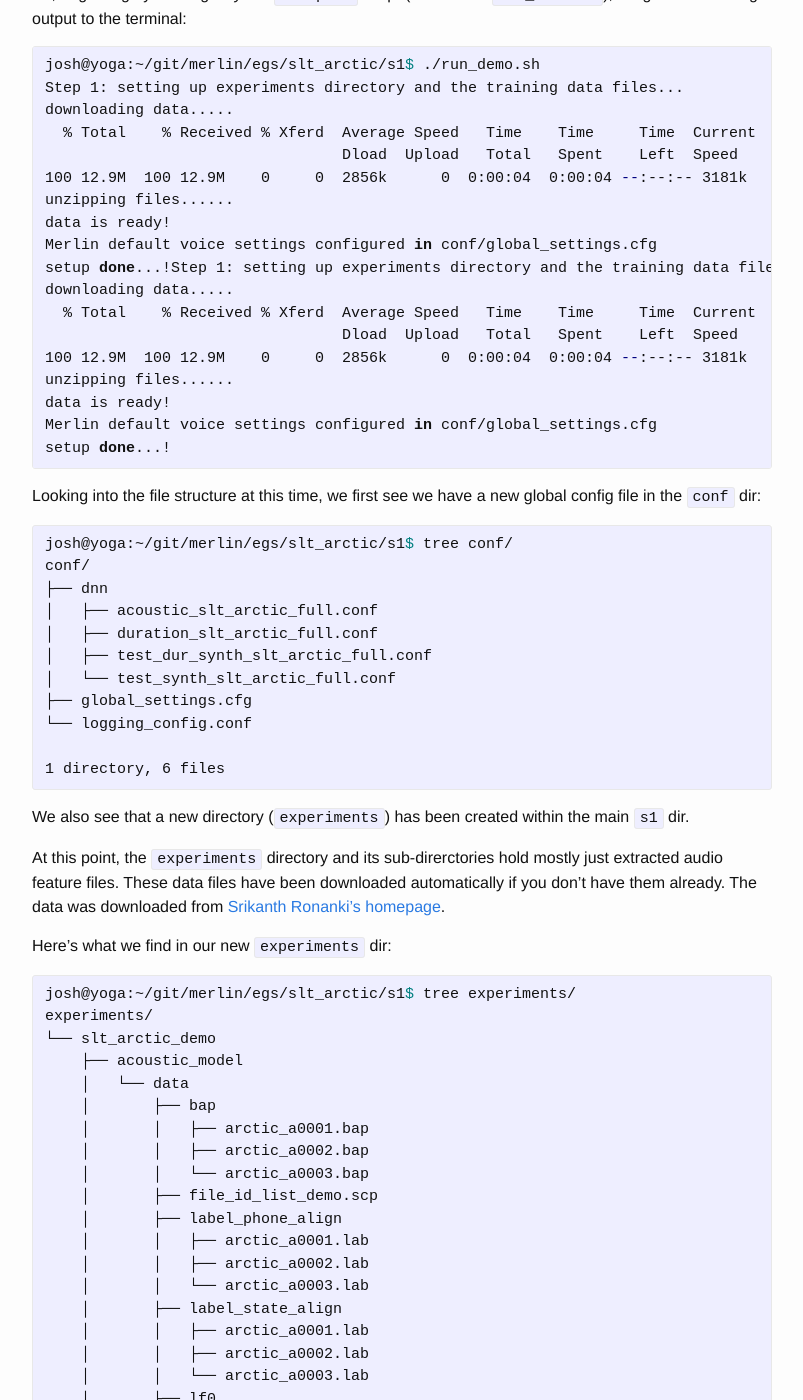
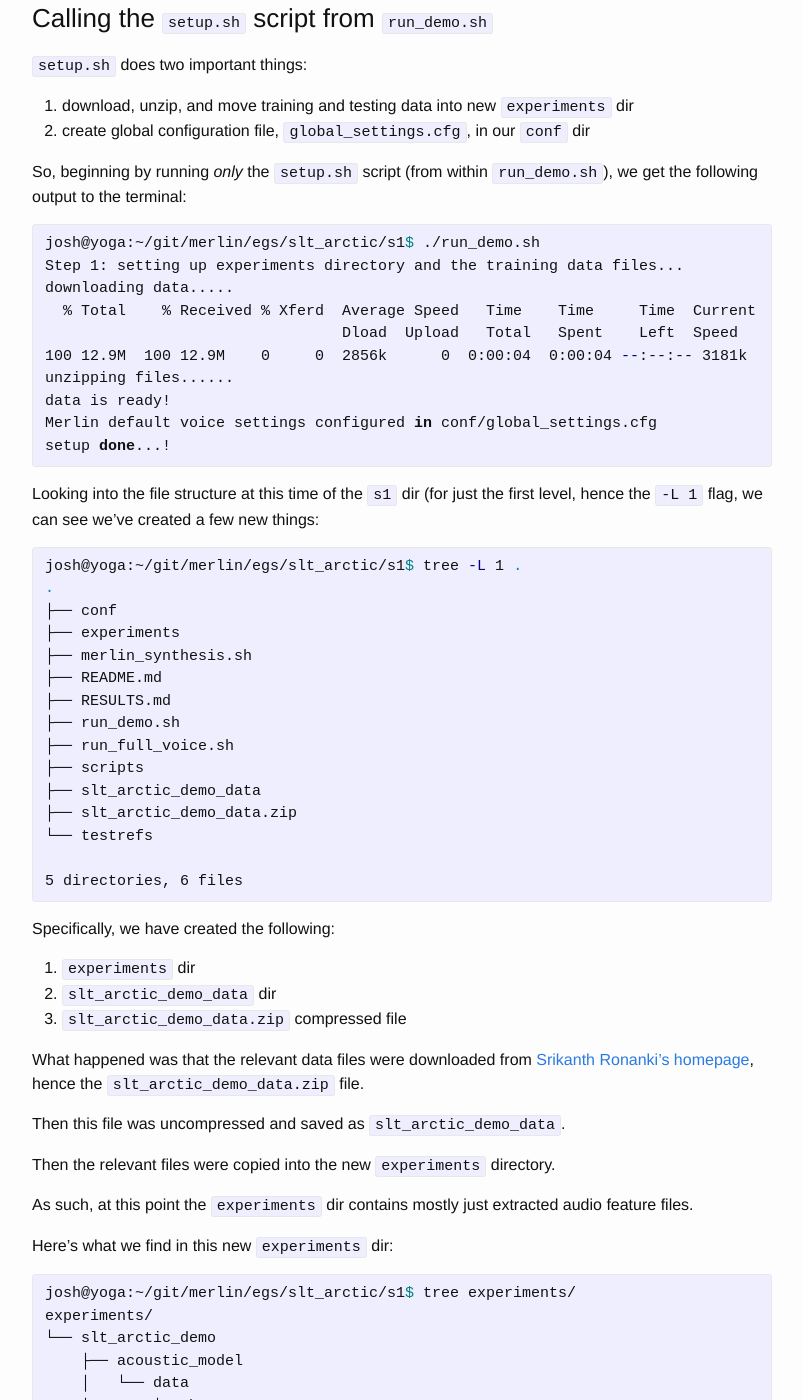
Before and after one commit to JRMeyer/jrmeyer.github.io, a Jekyll site: the page built from _posts/2017-02-14-Installing-Merlin.markdown, in a window 1280 px wide and 1400 px high, scrolled down 10491 px. Shown: the whole window, without its empty margins (238-1041 px from the left). Built offline with Jekyll 4.4.1, drawn with Linux system fonts in a browser that asks for light colours; comment, search, counter and statistics services are not loaded; some of the changed text lies outside the part shown.

Commit message:
more changes, finished with setup.sh

```diff
--- a/_posts/2017-02-14-Installing-Merlin.markdown
+++ b/_posts/2017-02-14-Installing-Merlin.markdown
@@ -330,6 +330,8 @@ Step 2: ./merlin_synthesis.sh
 
 So, we're going to start with the simpler `demo voice` as suggested.
 
+<br/>
+
 ### Pre-existing Dirs & Files
 
 Before we just go and run that `run_demo.sh`, lets investigate what data and scripts we have so far so that we can get an idea of what Merlin requires and what the workflow is.
@@ -470,11 +472,16 @@ global_config_file=conf/global_settings.cfg
 ./scripts/prepare_config_files_for_synthesis.sh $global_config_file
 {% endhighlight %}
 
-Running these scripts one-by-one, it's easier to see what's going on in my opinion.
+If we take the time to run these scripts one-by-one, we can more easily see what's going on. I'm going to run each script here, and look into what's being output by each one.
 
 <br/>
 
-#### `setup.sh`
+### Calling the `setup.sh` script from `run_demo.sh`
+
+`setup.sh` does two important things:
+
+1. download, unzip, and move training and testing data into new `experiments` dir
+2. create global configuration file, `global_settings.cfg`, in our `conf` dir
 
 So, beginning by running *only* the `setup.sh` script (from within `run_demo.sh`), we get the following output to the terminal:
 
@@ -488,38 +495,44 @@ downloading data.....
 unzipping files......
 data is ready!
 Merlin default voice settings configured in conf/global_settings.cfg
-setup done...!Step 1: setting up experiments directory and the training data files...
-downloading data.....
-  % Total    % Received % Xferd  Average Speed   Time    Time     Time  Current
-                                 Dload  Upload   Total   Spent    Left  Speed
-100 12.9M  100 12.9M    0     0  2856k      0  0:00:04  0:00:04 --:--:-- 3181k
-unzipping files......
-data is ready!
-Merlin default voice settings configured in conf/global_settings.cfg
 setup done...!
 {% endhighlight %}
 
-Looking into the file structure at this time, we first see we have a new global config file in the `conf` dir:
+Looking into the file structure at this time of the `s1` dir (for just the first level, hence the `-L 1` flag, we can see we've created a few new things:
 
 {% highlight bash %}
-josh@yoga:~/git/merlin/egs/slt_arctic/s1$ tree conf/
-conf/
-├── dnn
-│   ├── acoustic_slt_arctic_full.conf
-│   ├── duration_slt_arctic_full.conf
-│   ├── test_dur_synth_slt_arctic_full.conf
-│   └── test_synth_slt_arctic_full.conf
-├── global_settings.cfg
-└── logging_config.conf
+josh@yoga:~/git/merlin/egs/slt_arctic/s1$ tree -L 1 .
+.
+├── conf
+├── experiments
+├── merlin_synthesis.sh
+├── README.md
+├── RESULTS.md
+├── run_demo.sh
+├── run_full_voice.sh
+├── scripts
+├── slt_arctic_demo_data
+├── slt_arctic_demo_data.zip
+└── testrefs
 
-1 directory, 6 files
+5 directories, 6 files
 {% endhighlight %}
 
-We also see that a new directory (`experiments`) has been created within the main `s1` dir.
+Specifically, we have created the following:
 
-At this point, the `experiments` directory and its sub-direrctories hold mostly just extracted audio feature files. These data files have been downloaded automatically if you don't have them already. The data was downloaded from [Srikanth Ronanki's homepage][ronanki].
+1. `experiments` dir
+2. `slt_arctic_demo_data` dir
+3. `slt_arctic_demo_data.zip` compressed file
 
-Here's what we find in our new `experiments` dir:
+What happened was that the relevant data files were downloaded from [Srikanth Ronanki's homepage][ronanki], hence the `slt_arctic_demo_data.zip` file.
+
+Then this file was uncompressed and saved as `slt_arctic_demo_data`.
+
+Then the relevant files were copied into the new `experiments` directory.
+
+As such, at this point the `experiments` dir contains mostly just extracted audio feature files.
+
+Here's what we find in this new `experiments` dir:
 
 {% highlight bash %}
 josh@yoga:~/git/merlin/egs/slt_arctic/s1$ tree experiments/
@@ -572,11 +585,11 @@ experiments/
 
 In the above output I've omitted displaying most files because there's a lot, specifically, there's 433 files.
 
+Since there's a lot of stuff going on in the `experiments` dir, I think it's worth the time to briefly explain what we have downloaded in terms of audio feature, label, and utterance ID files.
+
 <br/>
 
 #### File Formats in `experiments` Dir
-
-Since there's a lot of stuff going on in this dir, I tihnk it's worth the time to briefly explain what we have in terms of feature files.
 
 In terms of the file formats, we find the following:
 
@@ -585,7 +598,6 @@ In terms of the file formats, we find the following:
 3. `*.lf0`: log-fundamental frequencies
 4. `*.mgc`: generalized cepstral coefficients
 5. `*.scp`: script file for filenames
-
 
 <br/>
 
@@ -725,7 +737,41 @@ arctic_a0009
 arctic_a0010
 {% endhighlight %}
 
+<br/>
+
+Now that we've gone through the `experiments` dir and the format of its file contents, here's a short recap of where we are:
+
+> We've just run the `setup.sh` script. This script downloaded, unzipped, and formatted the data we need for training and testing. The data we need includes (1) various audio feature files, (2) label files, and (3) utterance lists.
+
+<br/>
+
+#### Creating `global_settings.cfg` in `conf` dir
+
+We shouldn't forget that the `setup.sh` script created a new, global configuration file in the `conf` dir.
+
+This new configuration file is called `global_settings.cfg`.
+
+{% highlight bash %}
+josh@yoga:~/git/merlin/egs/slt_arctic/s1$ tree conf/
+conf/
+├── dnn
+│   ├── acoustic_slt_arctic_full.conf
+│   ├── duration_slt_arctic_full.conf
+│   ├── test_dur_synth_slt_arctic_full.conf
+│   └── test_synth_slt_arctic_full.conf
+├── global_settings.cfg
+└── logging_config.conf
+
+1 directory, 6 files
+{% endhighlight %}
+
 This global config file (`conf/global_settings.cfg`) will contain information on where the compiled Merlin programs are located, where the current working dir is, what kind of Vocoder we're using, and how many files to use for training and testing.
+
+That's all for `setup.sh`!
+
+<br/>
+
+### Calling the `prepare_config_files.sh` script from `run_demo.sh`
 
 
 [merlin-github]: https://github.com/CSTR-Edinburgh/merlin
```
